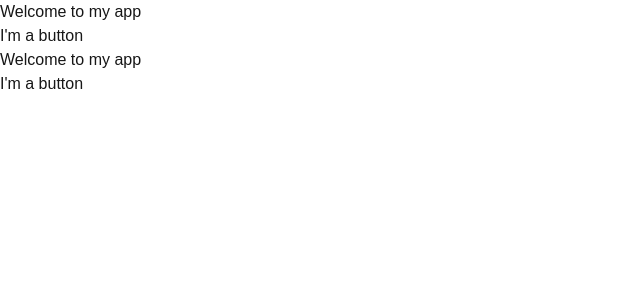
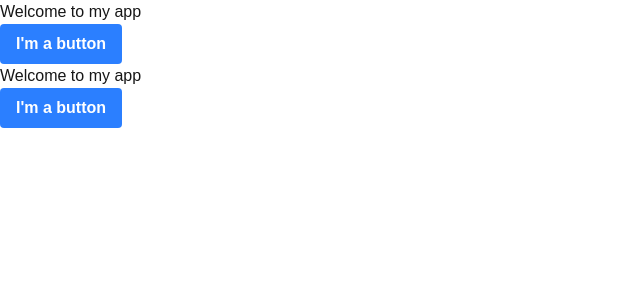
Before and after one commit to taminororo/wordle, a Next.js app: page / in a window 1280 px wide. Shown: the top 300 px of the page, without its empty margins (0-640 px from the left). Built offline with nearby package versions, Linux system fonts and the light colour scheme.

Commit message:
[add]ボタンタグを使う時は、ClassNameを使ってスタイルを付けないと普通のテキストみたいに表示されることを確認

```diff
--- /dev/null
+++ b/components/AlphabetButton.tsx
@@ -0,0 +1,7 @@
+function AlphabetButton() {
+  return (
+    <button>I'm a button</button>
+  )
+}
+
+export default AlphabetButton
--- a/components/Button.tsx
+++ b/components/Button.tsx
@@ -1,6 +1,8 @@
 function MyButton() {
   return (
-    <button>I'm a button</button>
+    <button className="bg-blue-500 text-white font-bold py-2 px-4 rounded">
+        I'm a button
+    </button>
   )
 }
 
--- /dev/null
+++ b/components/DeleteButton.tsx
@@ -0,0 +1,7 @@
+function DeleteButton() {
+  return (
+    <button>I'm a button</button>
+  )
+}
+
+export default DeleteButton
--- /dev/null
+++ b/components/EnterButton.tsx
@@ -0,0 +1,9 @@
+function EnterButton() {
+  return (
+    <button>
+        I'm a button
+    </button>
+  )
+}
+
+export default EnterButton
```
